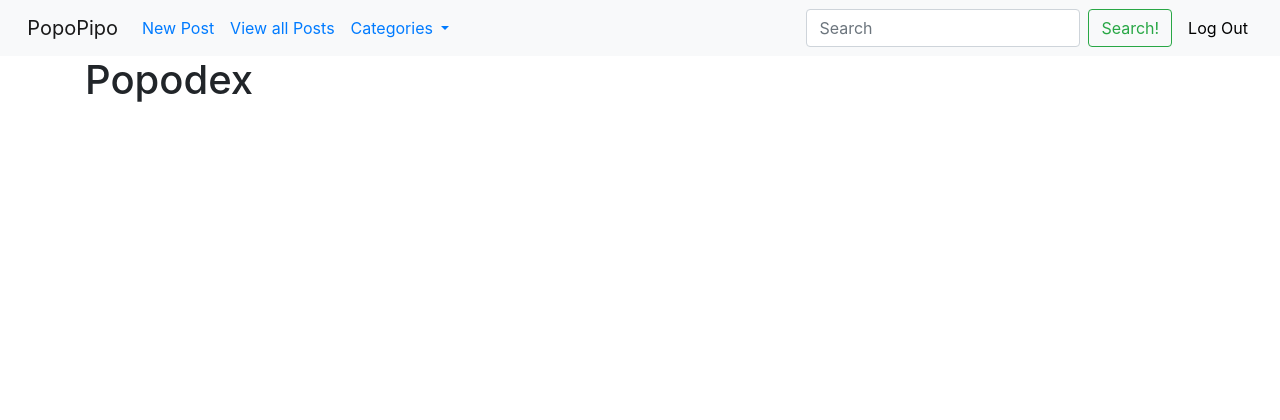
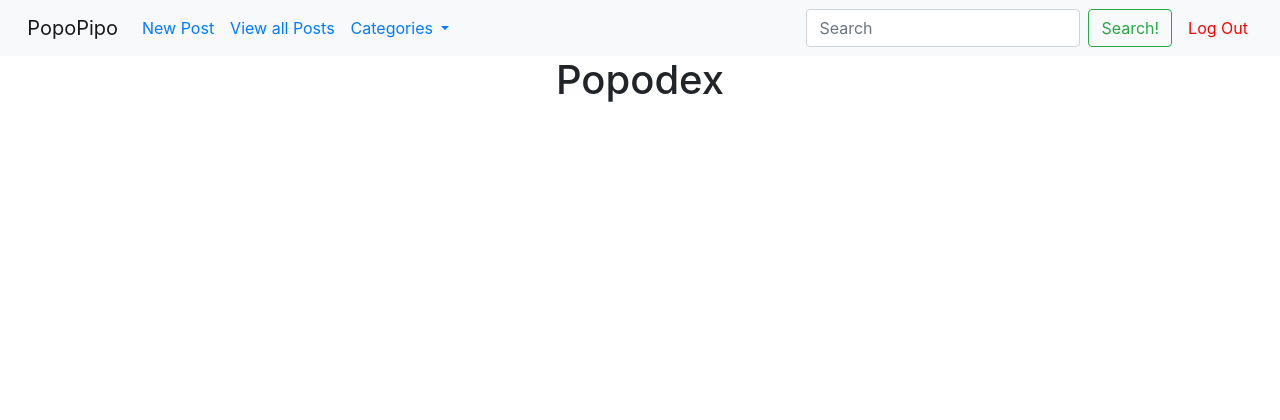
Before and after one commit to robified/mi_popopipo, a Django app: page /post/search in a window 1280 px wide. Shown: the top 420 px of the page. Run offline with Django 3.2, Linux system fonts and the light colour scheme; the visitor is signed in with stand-in values (Sample User, id 1); data that the repository does not hold is empty; some libraries are stand-ins or nearby versions.

Commit message:
Fix post form to be able to edit. Fix typo to say delete comment instead of delete post. Include block content for index.html & home.html. Center Popodex text in search.html. Change LogOut link to red to indicate termination user session.

```diff
--- a/main_app/static/css/style.css
+++ b/main_app/static/css/style.css
@@ -40,3 +40,9 @@ a:hover {
 .card {
     height: 18rem;
 }
+#red {
+    color: red;
+}
+.teal-text {
+    color: red;
+}
--- a/main_app/templates/base.html
+++ b/main_app/templates/base.html
@@ -44,7 +44,7 @@
       <input class="searchfield form-control mr-sm-2" id="searchbox" name="q" type="text" placeholder="Search" aria-label="Search"/>
       <input type="submit" class="btn btn-outline-success my-2 my-sm-0" value="Search!">
     </form>
-    <a href="{% url 'logout' %}" class="nav-link">Log Out</a>
+    <a href="{% url 'logout' %}" class="nav-link" id="red">Log Out</a>
       {% else %}
       <li>
         <a href="{% url 'index' %}" class="nav-link text-primary">View all Posts</a>
--- a/main_app/templates/blog/index.html
+++ b/main_app/templates/blog/index.html
@@ -1,7 +1,7 @@
 {% extends 'base.html' %}
 
 
-
+{% block content %}
 <h1 class="text-center">Popodex</h1><br>
 {% if post|length == 0 %}
     <h3 class="text-center">No popo here!</h3>
--- a/main_app/templates/home.html
+++ b/main_app/templates/home.html
@@ -1,5 +1,6 @@
 {% extends 'base.html' %}
 
+{% block content %}
 <h1 class="display-1 card-title text-center">Popo Pipo</h1>
 
 {% endblock %}
--- a/main_app/templates/main_app/comment_confirm_delete.html
+++ b/main_app/templates/main_app/comment_confirm_delete.html
@@ -2,9 +2,8 @@
 
 {% block content %}
 
-
-  <h3 class="text-center display-3">Delete Post</h3>
-  <h4 class="text-center">Are you sure you want to delete <span class="teal-text">{{ object.title }}</span>?</h4>
+  <h3 class="text-center display-3">Delete Comment</h3>
+  <h4 class="text-center">Are you sure you want to delete <span class="teal-text">{{ comment.body }}</span>?</h4>
 
   <form id="newPost" action="" method="POST">
     {% csrf_token %}
--- a/main_app/templates/search.html
+++ b/main_app/templates/search.html
@@ -1,7 +1,7 @@
 {% extends 'base.html' %}
 {% block content %}
 
-<h1>Popodex</h1><br>
+<h1 class="text-center">Popodex</h1><br>
   <div class="container-fluid">
     <div class="row">
         {% for single_post in results%}
```
Also changed, not shown: main_app/templates/main_app/post_form.html (+7 -0 lines).
